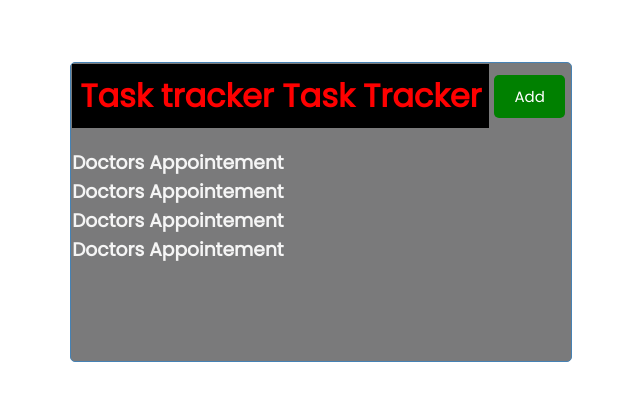
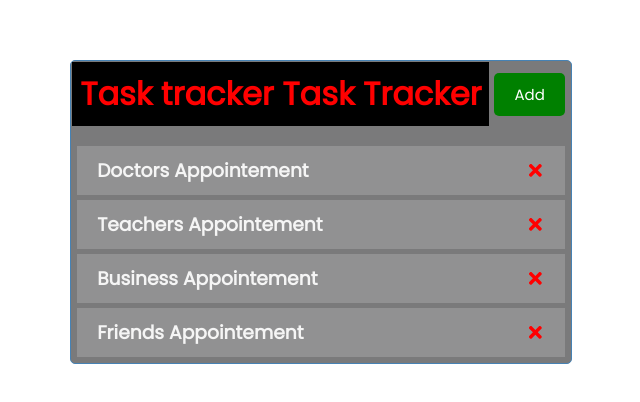
Before and after one commit to charu-dev/data-tracker, a React (Create React App) app: page / in a window 1280 px wide. Shown: the part 188-590 px from the top of the page, without its empty margins (319-959 px from the left). Built offline with nearby package versions, Linux system fonts and the light colour scheme.

Commit message:
delete method added

```diff
--- a/package.json
+++ b/package.json
@@ -8,6 +8,7 @@
     "@testing-library/user-event": "^13.5.0",
     "react": "^18.2.0",
     "react-dom": "^18.2.0",
+    "react-icons": "^4.6.0",
     "react-scripts": "5.0.1",
     "web-vitals": "^2.1.4"
   },
--- a/src/App.js
+++ b/src/App.js
@@ -8,16 +8,20 @@ function App() {
     {id: 1,
 text: 'Doctors Appointement',
 day:"tuesday",reminder:"true"},
-{id: 1,
-text: 'Doctors Appointement',
+{id: 2,
+text: 'Teachers Appointement',
 day:"tuesday",reminder:"true"},
-{id: 1,
-text: 'Doctors Appointement',
+{id: 3,
+text: 'Business Appointement',
 day:"tuesday",reminder:"true"},
-{id: 1,
-text: 'Doctors Appointement',
+{id: 4,
+text: 'Friends Appointement',
 day:"tuesday",reminder:"true"},
 ])
+
+const deleteTask = (id)=>{
+  setTasks(tasks.filter((task)=>task.id!==id))
+}
 
   return (
 
@@ -25,7 +29,7 @@ day:"tuesday",reminder:"true"},
     <div className="container">
       {/* <h1>Hello friend! Charu Here</h1> */}
       <Header />
-      <Tasks tasks={tasks} />
+      {tasks.length>0?<Tasks tasks={tasks} onDelete={deleteTask} />:('No tasks to show')}
     </div>
   );
 }
--- a/src/components/Task.js
+++ b/src/components/Task.js
@@ -1,8 +1,8 @@
 import React from 'react'
-
-function Task({task}) {
+import {FaTimes} from 'react-icons/fa'
+function Task({task, onDelete}) {
   return (
-    <div><h3 key={task.id}>{task.text}</h3></div>
+    <div className='task'><h3>{task.text} <FaTimes style={{color:'red', cursor:'pointer'}} onClick={()=>onDelete(task.id)} /> </h3></div>
   )
 }
 
--- a/src/components/Tasks.js
+++ b/src/components/Tasks.js
@@ -1,10 +1,10 @@
 import Task from './Task'
-function Tasks({tasks}) {
+function Tasks({tasks, onDelete}) {
 
   return (
     <>
     {tasks.map((task)=>(
-        <Task task={task} />
+        <Task key={task.id} task={task} onDelete={onDelete} onClick={onDelete} />
         // <h3 key={task.id}>{task.text}</h3>
     ))}
     </>
```
Also changed, not shown: 1 other file (tests, documents, lock files or other folders).
